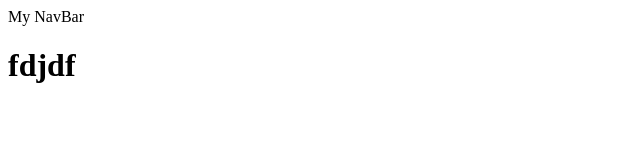
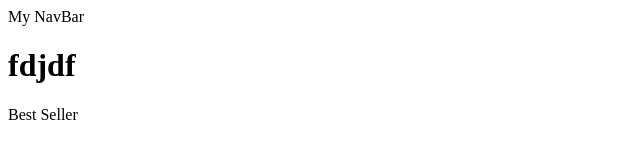
Before and after one commit to Omnia-Abdelhamed/MNF4_SWD5_S2, a plain HTML site: page index.html in a window 1280 px wide. Shown: the full height of the page, 0-640 px from the left. Drawn offline with Linux system fonts and the light colour scheme.

Commit message:
adding best seller section

```diff
--- a/index.html
+++ b/index.html
@@ -1,2 +1,3 @@
 <nav>My NavBar</nav>
 <h1>fdjdf</h1>
+<section>Best Seller</section>
```
